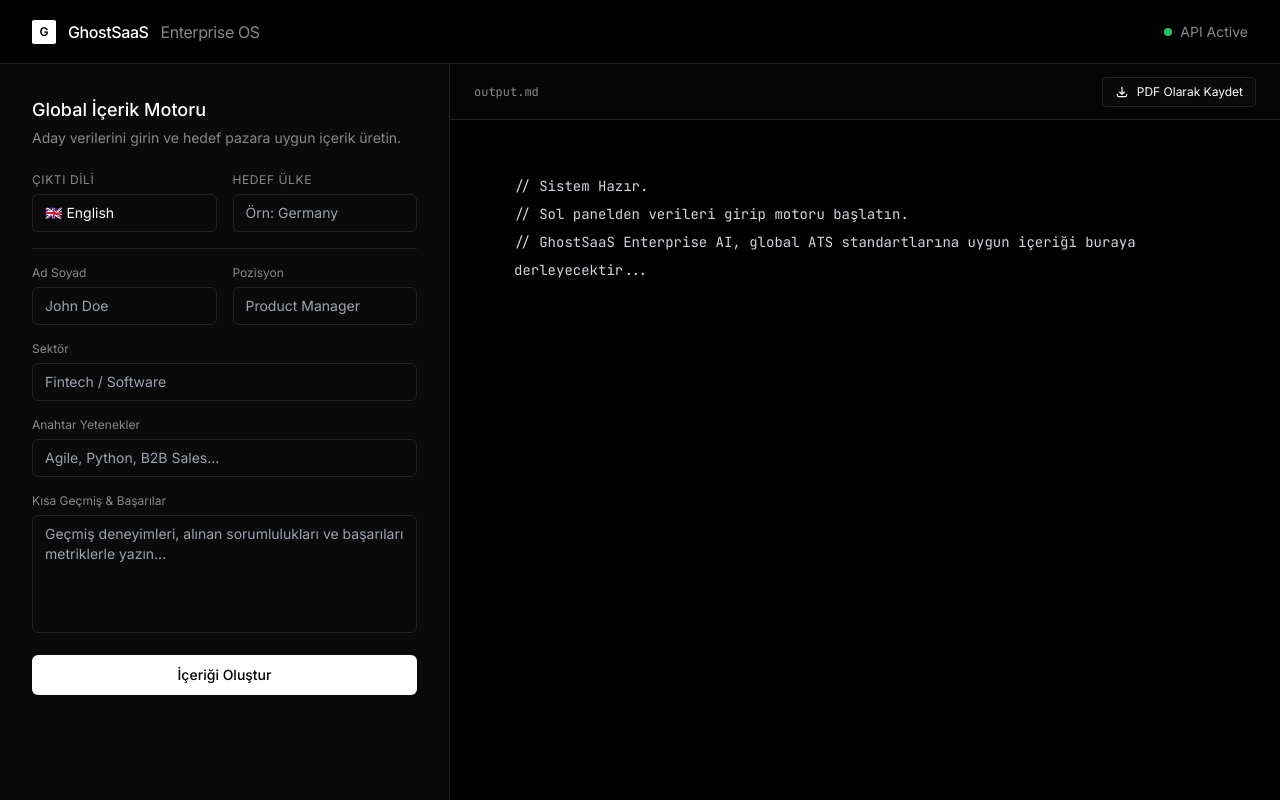
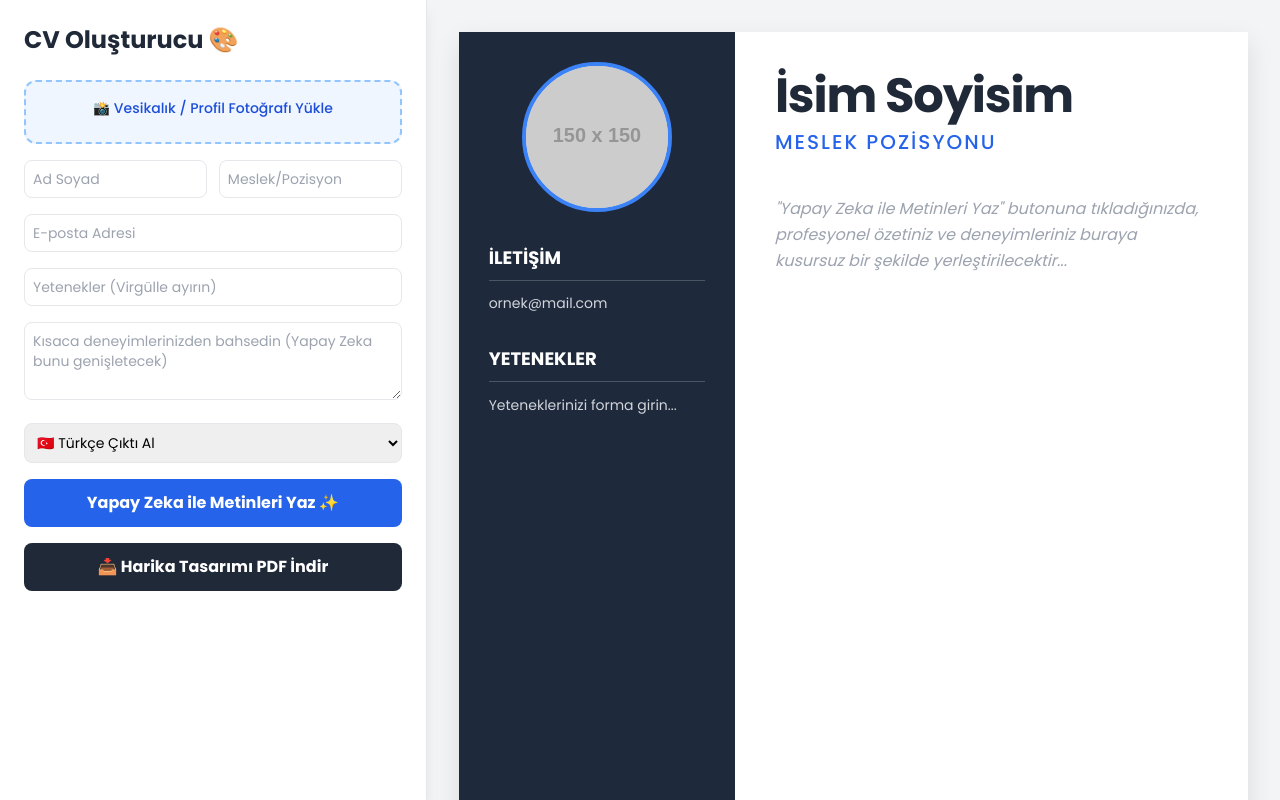
Before and after one commit to tattooluckyizmir-hash/resumeforge-ai, a website: page index.html in a window 1280 px wide. Drawn offline with nearby package versions, Linux system fonts and the light colour scheme; placeholder pictures from the web are drawn by us.

Commit message:
Update index.html

```diff
--- a/index.html
+++ b/index.html
@@ -1,222 +1,167 @@
 <!DOCTYPE html>
-<html lang="tr" class="dark">
+<html lang="tr">
 <head>
     <meta charset="UTF-8">
     <meta name="viewport" content="width=device-width, initial-scale=1.0">
-    <title>GhostSaaS | Enterprise CV AI</title>
+    <title>Görsel CV Stüdyosu | Premium</title>
     <script src="https://cdn.tailwindcss.com"></script>
-    <script>
-        tailwind.config = {
-            darkMode: 'class',
-            theme: {
-                extend: {
-                    colors: {
-                        background: '#000000',
-                        surface: '#0A0A0A',
-                        surfaceBorder: '#222222',
-                        primary: '#FFFFFF',
-                        secondary: '#888888',
-                        accent: '#0070F3' // Vercel Mavisi
-                    },
-                    fontFamily: {
-                        sans: ['Inter', 'system-ui', 'sans-serif'],
-                        mono: ['JetBrains Mono', 'monospace'],
+    <script src="https://cdnjs.cloudflare.com/ajax/libs/html2pdf.js/0.10.1/html2pdf.bundle.min.js"></script>
+    <link href="https://fonts.googleapis.com/css2?family=Poppins:wght@300;400;500;600;700&display=swap" rel="stylesheet">
+    <style>
+        body { font-family: 'Poppins', sans-serif; background-color: #f3f4f6; }
+        /* Gerçek bir A4 Kağıdı Görünümü */
+        #cv-preview {
+            width: 210mm; min-height: 297mm; background: white;
+            box-shadow: 0 10px 25px rgba(0,0,0,0.1); margin: 0 auto;
+            display: flex; overflow: hidden;
         }
-                }
-            }
-        }
-    </script>
-    <link href="https://fonts.googleapis.com/css2?family=Inter:wght@300;400;500;600&family=JetBrains+Mono&display=swap" rel="stylesheet">
-    <script src="https://cdnjs.cloudflare.com/ajax/libs/jspdf/2.5.1/jspdf.umd.min.js"></script>
-    <style>
-        body { background-color: #000000; color: #FFFFFF; font-family: 'Inter', sans-serif; }
-        .input-field { background: #0A0A0A; border: 1px solid #222222; color: #FFFFFF; transition: all 0.2s ease; }
-        .input-field:focus { border-color: #555555; outline: none; box-shadow: 0 0 0 1px #555555; }
-        .btn-primary { background: #FFFFFF; color: #000000; transition: all 0.2s; }
-        .btn-primary:hover { background: #EAEAEA; transform: translateY(-1px); }
-        .btn-secondary { background: #0A0A0A; border: 1px solid #222222; color: #FFFFFF; transition: all 0.2s; }
-        .btn-secondary:hover { background: #111111; border-color: #444444; }
-
-        /* Modern Scrollbar */
-        ::-webkit-scrollbar { width: 4px; }
-        ::-webkit-scrollbar-track { background: transparent; }
-        ::-webkit-scrollbar-thumb { background: #333333; border-radius: 4px; }
-        ::-webkit-scrollbar-thumb:hover { background: #555555; }
-
-        .loader { border: 2px solid #000; border-top-color: transparent; border-radius: 50%; width: 16px; height: 16px; animation: spin 1s linear infinite; }
+        .left-col { width: 35%; background: #1e293b; color: white; padding: 30px; }
+        .right-col { width: 65%; padding: 40px; color: #333; }
+        .photo-container { width: 150px; height: 150px; border-radius: 50%; overflow: hidden; border: 4px solid #3b82f6; margin: 0 auto 20px auto; background: #cbd5e1; }
+        .photo-container img { width: 100%; height: 100%; object-fit: cover; }
+        .loader { border: 3px solid #f3f3f3; border-top: 3px solid #3b82f6; border-radius: 50%; width: 20px; height: 20px; animation: spin 1s linear infinite; }
         @keyframes spin { 0% { transform: rotate(0deg); } 100% { transform: rotate(360deg); } }
     </style>
 </head>
-<body class="h-screen flex flex-col overflow-hidden selection:bg-accent selection:text-white">
+<body class="flex flex-col lg:flex-row h-screen overflow-hidden">
 
-    <header class="h-16 border-b border-surfaceBorder flex items-center justify-between px-8 bg-background z-10">
-        <div class="flex items-center gap-3">
-            <div class="w-6 h-6 bg-white rounded-sm flex items-center justify-center">
-                <span class="text-black font-bold text-xs">G</span>
-            </div>
-            <h1 class="font-medium tracking-tight">GhostSaaS <span class="text-secondary font-normal ml-2">Enterprise OS</span></h1>
-        </div>
-        <div class="flex items-center gap-4 text-sm text-secondary">
-            <span class="flex items-center gap-2"><div class="w-2 h-2 rounded-full bg-green-500"></div> API Active</span>
-        </div>
-    </header>
+    <aside class="w-full lg:w-1/3 bg-white border-r border-gray-200 p-6 overflow-y-auto z-10 shadow-lg">
+        <h2 class="text-2xl font-bold text-gray-800 mb-6">CV Oluşturucu 🎨</h2>
 
-    <main class="flex-1 flex overflow-hidden">
-
-        <aside class="w-full lg:w-[450px] border-r border-surfaceBorder bg-surface p-8 overflow-y-auto flex flex-col gap-6">
-            <div>
-                <h2 class="text-lg font-medium mb-1">Global İçerik Motoru</h2>
-                <p class="text-sm text-secondary">Aday verilerini girin ve hedef pazara uygun içerik üretin.</p>
+        <div class="space-y-4">
+            <div class="p-4 border-2 border-dashed border-blue-300 rounded-xl bg-blue-50 text-center">
+                <label class="block text-sm font-medium text-blue-700 mb-2 cursor-pointer">
+                    📸 Vesikalık / Profil Fotoğrafı Yükle
+                    <input type="file" id="photoUpload" accept="image/*" class="hidden" onchange="previewPhoto(event)">
+                </label>
             </div>
 
-            <div class="space-y-4">
-                <div class="grid grid-cols-2 gap-4 pb-4 border-b border-surfaceBorder">
-                    <div>
-                        <label class="block text-xs text-secondary mb-1.5 uppercase tracking-wider">Çıktı Dili</label>
-                        <select id="langSelect" class="input-field w-full rounded-md px-3 py-2 text-sm appearance-none cursor-pointer">
-                            <option value="English">🇬🇧 English</option>
-                            <option value="Türkçe">🇹🇷 Türkçe</option>
-                            <option value="German">🇩🇪 Deutsch (Almanca)</option>
-                            <option value="Spanish">🇪🇸 Español (İspanyolca)</option>
-                            <option value="French">🇫🇷 Français (Fransızca)</option>
-                            <option value="Italian">🇮🇹 Italiano (İtalyanca)</option>
-                            <option value="Dutch">🇳🇱 Nederlands (Felemenkçe)</option>
-                            <option value="Portuguese">🇵🇹 Português (Portekizce)</option>
-                            <option value="Russian">🇷🇺 Русский (Rusça)</option>
-                            <option value="Arabic">🇦🇪 العربية (Arapça)</option>
-                            <option value="Chinese">🇨🇳 中文 (Çince)</option>
-                            <option value="Japanese">🇯🇵 日本語 (Japonca)</option>
-                        </select>
-                    </div>
-                    <div>
-                        <label class="block text-xs text-secondary mb-1.5 uppercase tracking-wider">Hedef Ülke</label>
-                        <input list="countries" id="inputCountry" class="input-field w-full rounded-md px-3 py-2 text-sm" placeholder="Örn: Germany">
-                        <datalist id="countries">
-                            <option value="United States"><option value="United Kingdom"><option value="Germany"><option value="Canada">
-                            <option value="Australia"><option value="Netherlands"><option value="France"><option value="Switzerland">
-                            <option value="Sweden"><option value="Norway"><option value="Denmark"><option value="United Arab Emirates">
-                            <option value="Turkey"><option value="Singapore"><option value="Japan"><option value="Remote / Global">
-                        </datalist>
-                    </div>
+            <div class="grid grid-cols-2 gap-3">
+                <input type="text" id="inputName" class="w-full border rounded-lg p-2 text-sm focus:ring-2 focus:ring-blue-500 outline-none" placeholder="Ad Soyad" onkeyup="updatePreview()">
+                <input type="text" id="inputPosition" class="w-full border rounded-lg p-2 text-sm focus:ring-2 focus:ring-blue-500 outline-none" placeholder="Meslek/Pozisyon" onkeyup="updatePreview()">
             </div>
 
-                <div class="grid grid-cols-2 gap-4">
-                    <div>
-                        <label class="block text-xs text-secondary mb-1.5">Ad Soyad</label>
-                        <input type="text" id="inputName" class="input-field w-full rounded-md px-3 py-2 text-sm" placeholder="John Doe">
-                    </div>
-                    <div>
-                        <label class="block text-xs text-secondary mb-1.5">Pozisyon</label>
-                        <input type="text" id="inputPosition" class="input-field w-full rounded-md px-3 py-2 text-sm" placeholder="Product Manager">
-                    </div>
-                </div>
+            <input type="text" id="inputEmail" class="w-full border rounded-lg p-2 text-sm outline-none" placeholder="E-posta Adresi" onkeyup="updatePreview()">
+            <input type="text" id="inputSkills" class="w-full border rounded-lg p-2 text-sm outline-none" placeholder="Yetenekler (Virgülle ayırın)" onkeyup="updatePreview()">
 
-                <div>
-                    <label class="block text-xs text-secondary mb-1.5">Sektör</label>
-                    <input type="text" id="inputSector" class="input-field w-full rounded-md px-3 py-2 text-sm" placeholder="Fintech / Software">
-                </div>
+            <textarea id="inputExp" rows="3" class="w-full border rounded-lg p-2 text-sm outline-none" placeholder="Kısaca deneyimlerinizden bahsedin (Yapay Zeka bunu genişletecek)"></textarea>
 
-                <div>
-                    <label class="block text-xs text-secondary mb-1.5">Anahtar Yetenekler</label>
-                    <input type="text" id="inputSkills" class="input-field w-full rounded-md px-3 py-2 text-sm" placeholder="Agile, Python, B2B Sales...">
-                </div>
+            <select id="langSelect" class="w-full border rounded-lg p-2 text-sm outline-none">
+                <option value="Türkçe">🇹🇷 Türkçe Çıktı Al</option>
+                <option value="English">🇬🇧 İngilizce Çıktı Al</option>
+            </select>
 
-                <div>
-                    <label class="block text-xs text-secondary mb-1.5">Kısa Geçmiş & Başarılar</label>
-                    <textarea id="inputExp" rows="5" class="input-field w-full rounded-md px-3 py-2 text-sm resize-none" placeholder="Geçmiş deneyimleri, alınan sorumlulukları ve başarıları metriklerle yazın..."></textarea>
-                </div>
+            <button onclick="generateAI()" id="genBtn" class="w-full bg-blue-600 hover:bg-blue-700 text-white font-bold py-3 rounded-lg flex justify-center items-center gap-2 transition">
+                <span id="btnText">Yapay Zeka ile Metinleri Yaz ✨</span>
+                <div id="loader" class="loader hidden"></div>
+            </button>
 
-                <button id="generateBtn" onclick="generateContent()" class="btn-primary w-full py-2.5 rounded-md font-medium text-sm flex items-center justify-center gap-2 mt-2">
-                    <span id="btnText">İçeriği Oluştur</span>
-                    <div id="btnLoader" class="loader hidden"></div>
+            <button onclick="downloadPDF()" class="w-full bg-gray-800 hover:bg-gray-900 text-white font-bold py-3 rounded-lg transition mt-2">
+                📥 Harika Tasarımı PDF İndir
             </button>
         </div>
     </aside>
 
-        <section class="flex-1 flex flex-col bg-background relative">
-            <div class="h-14 border-b border-surfaceBorder flex items-center justify-between px-6 bg-surface/50 backdrop-blur-md absolute top-0 w-full z-10">
-                <span class="text-xs text-secondary font-mono">output.md</span>
-                <button onclick="downloadPDF()" class="btn-secondary px-3 py-1.5 rounded text-xs flex items-center gap-2">
-                    <svg class="w-3.5 h-3.5" fill="none" stroke="currentColor" viewBox="0 0 24 24"><path stroke-linecap="round" stroke-linejoin="round" stroke-width="2" d="M4 16v1a3 3 0 003 3h10a3 3 0 003-3v-1m-4-4l-4 4m0 0l-4-4m4 4V4"></path></svg>
-                    PDF Olarak Kaydet
-                </button>
+    <main class="w-full lg:w-2/3 bg-gray-100 p-8 overflow-y-auto flex justify-center">
+        <div id="cv-preview">
+
+            <div class="left-col">
+                <div class="photo-container">
+                    <img id="cvPhoto" src="https://via.placeholder.com/150?text=Fotoğraf" alt="Profil">
                 </div>
 
-            <div class="flex-1 overflow-y-auto pt-20 pb-10 px-8 lg:px-16">
-                <div id="outputArea" class="max-w-3xl mx-auto font-mono text-sm leading-loose text-gray-300 whitespace-pre-wrap">
-// Sistem Hazır.
-// Sol panelden verileri girip motoru başlatın.
-// GhostSaaS Enterprise AI, global ATS standartlarına uygun içeriği buraya derleyecektir...
+                <h3 class="text-lg font-bold border-b border-gray-600 pb-2 mb-3 mt-8 uppercase">İletişim</h3>
+                <p id="cvEmail" class="text-sm text-gray-300 break-words">ornek@mail.com</p>
+
+                <h3 class="text-lg font-bold border-b border-gray-600 pb-2 mb-3 mt-8 uppercase">Yetenekler</h3>
+                <p id="cvSkills" class="text-sm text-gray-300 leading-relaxed">Yeteneklerinizi forma girin...</p>
+            </div>
+
+            <div class="right-col">
+                <h1 id="cvName" class="text-5xl font-bold text-gray-800 tracking-tight">İsim Soyisim</h1>
+                <h2 id="cvPosition" class="text-xl font-medium text-blue-600 mt-2 uppercase tracking-widest">Meslek Pozisyonu</h2>
+
+                <div class="mt-10">
+                    <div id="aiContent" class="text-gray-600 leading-relaxed space-y-4">
+                        <p class="italic text-gray-400">"Yapay Zeka ile Metinleri Yaz" butonuna tıkladığınızda, profesyonel özetiniz ve deneyimleriniz buraya kusursuz bir şekilde yerleştirilecektir...</p>
                     </div>
                 </div>
-        </section>
+            </div>
 
+        </div>
     </main>
 
     <script>
-        async function generateContent() {
-            const btn = document.getElementById('generateBtn');
+        // Formu doldurdukça A4 kağıdını anında güncelleyen sistem
+        function updatePreview() {
+            document.getElementById('cvName').innerText = document.getElementById('inputName').value || 'İsim Soyisim';
+            document.getElementById('cvPosition').innerText = document.getElementById('inputPosition').value || 'Meslek Pozisyonu';
+            document.getElementById('cvEmail').innerText = document.getElementById('inputEmail').value || 'ornek@mail.com';
+
+            const skills = document.getElementById('inputSkills').value;
+            document.getElementById('cvSkills').innerHTML = skills ? skills.split(',').map(s => `• ${s.trim()}<br>`).join('') : 'Yeteneklerinizi forma girin...';
+        }
+
+        // Fotoğraf Yükleme Sistemi
+        function previewPhoto(event) {
+            const reader = new FileReader();
+            reader.onload = function() {
+                document.getElementById('cvPhoto').src = reader.result;
+            }
+            if(event.target.files[0]) {
+                reader.readAsDataURL(event.target.files[0]);
+            }
+        }
+
+        // Yapay Zeka Motorunu Tetikleme
+        async function generateAI() {
+            const btn = document.getElementById('genBtn');
             const btnText = document.getElementById('btnText');
-            const btnLoader = document.getElementById('btnLoader');
-            const outputArea = document.getElementById('outputArea');
+            const loader = document.getElementById('loader');
+            const aiContent = document.getElementById('aiContent');
 
             const data = {
-                name: document.getElementById('inputName').value || 'Aday',
-                position: document.getElementById('inputPosition').value || 'Profesyonel',
-                sector: document.getElementById('inputSector').value || 'Genel',
-                country: document.getElementById('inputCountry').value || 'Global',
-                skills: document.getElementById('inputSkills').value || '',
-                achievements: document.getElementById('inputExp').value || '',
+                name: document.getElementById('inputName').value,
+                position: document.getElementById('inputPosition').value,
+                skills: document.getElementById('inputSkills').value,
+                achievements: document.getElementById('inputExp').value,
                 lang: document.getElementById('langSelect').value
             };
 
-            btn.disabled = true;
-            btnText.innerText = "İşleniyor...";
-            btnLoader.classList.remove('hidden');
-            outputArea.innerText = "> Hedef pazar (" + data.country + ") analiz ediliyor...\n> Dil motoru (" + data.lang + ") başlatıldı...\n> Lütfen bekleyin.";
+            btn.disabled = true; loader.classList.remove('hidden'); btnText.innerText = "Yapay Zeka Yazıyor...";
 
             try {
-                // Daha önce düzelttiğimiz çalışan rotasyon
+                // Yeni doğru klasör yapısına (/api/generate) istek atıyoruz
                 const response = await fetch('/api/generate', {
                     method: 'POST',
                     headers: { 'Content-Type': 'application/json' },
-                    body: JSON.stringify({ type: 'cv', data: data })
+                    body: JSON.stringify({ data })
                 });
 
                 const result = await response.json();
-
-                if (response.ok && result.text) {
-                    outputArea.innerText = result.text;
+                if (response.ok) {
+                    aiContent.innerHTML = result.text; // AI'dan gelen HTML'i tasarıma yerleştir
                 } else {
-                    outputArea.innerText = "Sunucu Hatası: " + (result.error || "Yanıt alınamadı.");
+                    alert("Hata: " + result.error);
                 }
             } catch (error) {
-                console.error(error);
-                outputArea.innerText = "Bağlantı hatası! Sistemin Vercel üzerinde aktif olduğundan emin olun.";
+                alert("Bağlantı Hatası! Vercel'in güncellenmesi için 1 dakika bekleyip tekrar deneyin.");
             } finally {
-                btn.disabled = false;
-                btnText.innerText = "İçeriği Oluştur";
-                btnLoader.classList.add('hidden');
+                btn.disabled = false; loader.classList.add('hidden'); btnText.innerText = "Yapay Zeka ile Metinleri Yaz ✨";
             }
         }
 
+        // Harika Görseli PDF Olarak İndirme (html2pdf motoru)
         function downloadPDF() {
-            const text = document.getElementById('outputArea').innerText;
-            if(!text || text.includes("Sistem Hazır")) return alert("Önce içerik üretin!");
-
-            const { jsPDF } = window.jspdf;
-            const doc = new jsPDF();
-
-            doc.setFont("helvetica");
-            doc.setFontSize(10);
-
-            const splitText = doc.splitTextToSize(text, 180);
-            let y = 20;
-            for(let i = 0; i < splitText.length; i++){
-                if (y > 280) { doc.addPage(); y = 20; }
-                doc.text(splitText[i], 15, y); y += 5;
-            }
-            doc.save("GhostSaaS_Enterprise_Export.pdf");
+            const element = document.getElementById('cv-preview');
+            const opt = {
+                margin:       0,
+                filename:     'Profesyonel_CV.pdf',
+                image:        { type: 'jpeg', quality: 0.98 },
+                html2canvas:  { scale: 2, useCORS: true },
+                jsPDF:        { unit: 'mm', format: 'a4', orientation: 'portrait' }
+            };
+            html2pdf().set(opt).from(element).save();
         }
     </script>
 </body>
```
Lines whose indentation alone changed are shown as unchanged.
